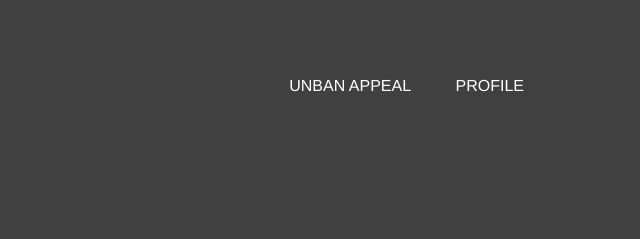
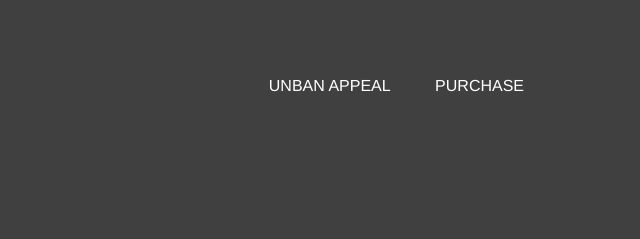
Before and after one commit to infinitedude108/website, a plain HTML site: page index.html in a window 1280 px wide. Shown: the top 239 px of the page, 640-1280 px from the left. Drawn offline with Linux system fonts and the light colour scheme.

Commit message:
index.html

```diff
--- a/index.html
+++ b/index.html
@@ -35,7 +35,7 @@
         <img src="logo.png.png" class="logo">
         <ul>
             <li><a href="https://discord.gg/cCJRZz2bBV">Unban Appeal</a></li>
-            <li><a href="https://corehub-user.carrd.co/">Profile</a></li>
+            <li><a href="https://corehub.sell.app/?browse=products&cursor=">Purchase</a></li>
         </ul>
     </div>
 
```
